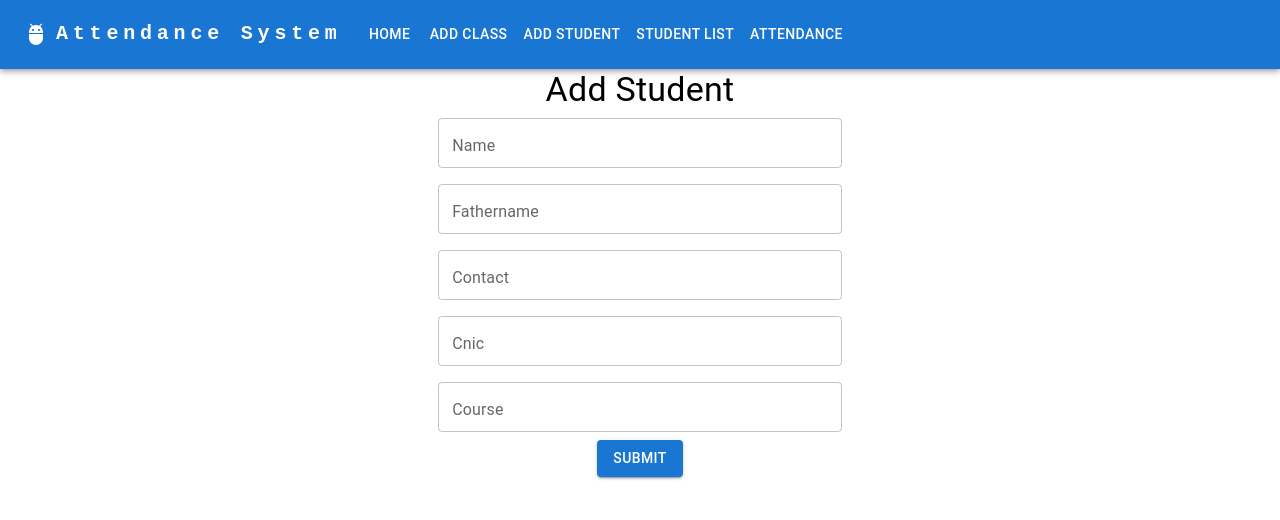
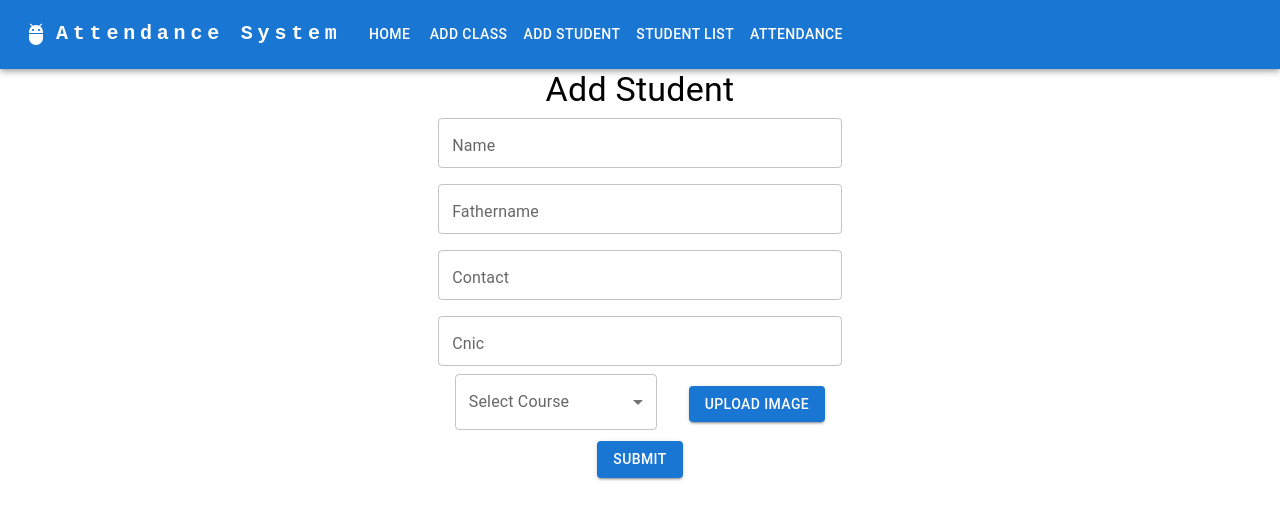
Before and after one commit to obaidmuneer/attendance-management, a React (Create React App) app: page /add_student in a window 1280 px wide. Shown: the top 520 px of the page. Built offline with nearby package versions, Linux system fonts and the light colour scheme.

Commit message:
improved ux

```diff
--- a/src/components/add_class/index.jsx
+++ b/src/components/add_class/index.jsx
@@ -34,65 +34,53 @@ const AddClass = ({ api }) => {
       classSchedule: "",
     },
     validationSchema,
-    onSubmit: (values) => {
+    onSubmit: (values, actions) => {
       console.log("Submitted", values);
+      handleSubmit();
+      actions.resetForm({
+        values: {
+          teacher: "",
+          batch: formik.values.batch,
+          course: formik.values.course,
+          section: "",
+          classTiming: "",
+          classSchedule: formik.values.classSchedule,
         },
       });
-  const handleSubmit = (e) => {
-    e.preventDefault();
-    // just checking i can also do it this way lol
+    },
+  });
+  const handleSubmit = async () => {
+    try {
       let { teacher, classTiming, classSchedule, section, course, batch } =
-      e.target;
+        formik.values;
       let data = {
-      teacher: teacher.value,
-      classTiming: classTiming.value,
-      classSchedule: classSchedule.value,
-      section: section.value,
-      course: course.value,
-      batch: batch.value,
+        teacher,
+        classTiming,
+        classSchedule,
+        section,
+        course,
+        batch,
       };
-
-    axios
-      .post(`${api}/add_class`, data)
-      .then((res) => console.log(res.data))
-      .catch((err) => console.log(err));
+      const result = await axios.post(`${api}/add_class`, data);
+      console.log(result.data);
+    } catch (error) {
+      console.log(error.message);
+    }
   };
   return (
     <div
       style={{
         display: "flex",
         flexDirection: "column",
-        // justifyContent: 'center',
         alignItems: "center",
       }}
     >
       <h3>Add Class</h3>
-      {/* <form onSubmit={handleSubmit}>
-        <span>Teacher :</span>
-        <input type="text" name="teacher" /> <br />
-        <span>Class Timing :</span>
-        <input type="text" name="classTiming" /> <br />
-        <span>Class Schedule :</span>
-        <input type="text" name="classSchedule" />
-        <br />
-        <span>Section :</span>
-        <input type="text" name="section" />
-        <br />
-        <span>Course :</span>
-        <input type="text" name="course" />
-        <br />
-        <span>Batch :</span>
-        <input type="text" name="batch" />
-        <br />
-        <input type="submit" value="Submit" />
-      </form> */}
-
       <div>
-        {/* <form onSubmit={formik.handleSubmit}> */}
         <Box
           component="form"
           sx={{
-          "& .MuiTextField-root": {  width: "40ch" },
+            "& .MuiTextField-root": { width: "40ch" },
             display: "flex",
             flexDirection: "column",
             alignItems: "center",
@@ -102,17 +90,41 @@ const AddClass = ({ api }) => {
           autoComplete="off"
           onSubmit={formik.handleSubmit}
         >
-          <ModifiedTextField str={"teacher"} formik={formik} />
+          <ModifiedTextField
+            str={"teacher"}
+            placeHelper={"Enter Teacher's Name"}
+            formik={formik}
+          />
           <br />
-          <ModifiedTextField str={"course"} formik={formik} />
+          <ModifiedTextField
+            str={"course"}
+            placeHelper={"Enter Course Name i.e WEB"}
+            formik={formik}
+          />
           <br />
-          <ModifiedTextField str={"batch"} formik={formik} />
+          <ModifiedTextField
+            str={"batch"}
+            placeHelper={"Enter Batch no i.e 2, 3"}
+            formik={formik}
+          />
           <br />
-          <ModifiedTextField str={"section"} formik={formik} />
+          <ModifiedTextField
+            str={"section"}
+            placeHelper={"Enter Section Name i.e A, B"}
+            formik={formik}
+          />
           <br />
-          <ModifiedTextField str={"classTiming"} formik={formik} />
+          <ModifiedTextField
+            str={"classTiming"}
+            placeHelper={"9pm to 10pm or 9:00PM to 10:00PM"}
+            formik={formik}
+          />
           <br />
-          <ModifiedTextField str={"classSchedule"} formik={formik} />
+          <ModifiedTextField
+            str={"classSchedule"}
+            placeHelper={"Classes Day i.e MWF , TTS , Sunday"}
+            formik={formik}
+          />
           <br />
           <Button
             color="primary"
@@ -123,7 +135,6 @@ const AddClass = ({ api }) => {
             Submit
           </Button>
         </Box>
-        {/* </form> */}
       </div>
     </div>
   );
--- a/src/components/add_student/index.jsx
+++ b/src/components/add_student/index.jsx
@@ -1,12 +1,16 @@
 import axios from "axios";
-import { useState } from "react";
-import { useNavigate } from "react-router-dom";
 import { useFormik } from "formik";
 import * as yup from "yup";
 import Button from "@mui/material/Button";
 import ModifiedTextField from "../textfield";
 import Box from "@mui/material/Box";
 import { Typography } from "@mui/material";
+import InputLabel from "@mui/material/InputLabel";
+import MenuItem from "@mui/material/MenuItem";
+import Select from "@mui/material/Select";
+import FormControl from "@mui/material/FormControl";
+import FormHelperText from "@mui/material/FormHelperText";
+import Stack from "@mui/material/Stack";
 
 const validationSchema = yup.object({
   name: yup
@@ -17,16 +21,13 @@ const validationSchema = yup.object({
     .required("Father name is required i.e Muneer Hussain"),
   contact: yup.string().required("Contact no is required i.e +923133853852"),
   cnic: yup.string().required("CNIC no is required i.e 98754-59887654-5"),
-  course: yup.string().required("Course name is required i.e WEB, AI-Chatbot"),
+  course: yup
+    .string()
+    .required("Course name is required i.e Select WEB, AI-Chatbot"),
+  pic: yup.mixed(),
 });
 
 const AddStudent = ({ api }) => {
-  const [name, setName] = useState("");
-  const [fathername, setFathername] = useState("");
-  const [contact, setContact] = useState("");
-  const [cnic, setCnic] = useState("");
-  const [course, setCourse] = useState("");
-  const [image, setImage] = useState({ preview: "", data: "" });
 
   const formik = useFormik({
     initialValues: {
@@ -35,53 +36,54 @@ const AddStudent = ({ api }) => {
       contact: "",
       cnic: "",
       course: "",
+      pic: null,
     },
     validationSchema,
-    onSubmit: (values) => {
+    onSubmit: (values, actions) => {
       console.log("Submitted", values);
+      handleSubmit();
+      actions.resetForm({
+        values:{
+          name: "",
+          fathername: "",
+          contact: "",
+          cnic: "",
+          course: formik.values.course,
+          pic: null,
+        }
+      });
     },
   });
 
-  const navigate = useNavigate();
-
-  const handleSubmit = async (e) => {
-    e.preventDefault();
-
-    let formData = new FormData();
-    formData.append("pic", image.data);
-    // console.log(formData);
+  const handleSubmit = async () => {
+    const { name, fathername, contact, cnic, course , pic } = formik.values;
+    console.log(Boolean(pic));
 
     const result = await axios.post(`${api}/students`, {
       name,
       fathername,
       contact,
       cnic,
-      course, //make the list to be fethced from server
+      course,
     });
     console.log(result.data.data.roll);
 
-    axios
-      .post(`${api}/students/img/${result.data.data.roll}`, formData, {
-        headers: {
-          "Content-Type": "multipart/form-data",
-        },
-      })
-      .then((res) => {
-        console.log(res.data);
-      })
-      .catch((err) => {
-        console.log(err);
-      });
+    if (Boolean(pic)) {
+      let formData = new FormData();
+      formData.append("pic", pic);
+      // console.log(formData);
 
-    navigate("/");
-  };
-
-  const handleFileChange = (e) => {
-    const img = {
-      preview: URL.createObjectURL(e.target.files[0]),
-      data: e.target.files[0],
-    };
-    setImage(img);
+      const imgResult = await axios.post(
+        `${api}/students/img/${result.data.data.roll}`,
+        formData,
+        {
+          headers: {
+            "Content-Type": "multipart/form-data",
+          },
+        }
+      );
+      console.log(imgResult.data);
+    }
   };
 
   return (
@@ -93,21 +95,6 @@ const AddStudent = ({ api }) => {
       }}
     >
       <Typography variant="h4">Add Student</Typography>
-      {/* <form encType="multipart/form-data" onSubmit={handleSubmit}>
-                <span>Name :</span> <input type="text" onChange={(e) => setName(e.target.value)} value={name} /> <br />
-                <span>Father Name :</span> <input type="text" onChange={(e) => setFathername(e.target.value)} value={fathername} /> <br />
-                <span>Contact No:</span> <input type="number" onChange={(e) => setContact(+e.target.value)} value={contact} /> <br />
-                <span>Cnic: </span><input type="number" onChange={(e) => setCnic(e.target.value)} value={cnic} /> <br />
-                <span>Course :</span>
-                <select defaultValue={"course"} onChange={(e) => setCourse(e.target.value)}>
-                    <option value="course" disabled >Select Course</option>
-                    <option value="chatbot">Chatbot</option>
-                    <option value="web">WEB</option>
-                    <option value="graphic">Graphic</option>
-                </select> <br />
-                <input type="file" name="pic" onChange={handleFileChange} />
-                <input type="submit" value="Add Student" />
-            </form> */}
       <Box
         component="form"
         encType="multipart/form-data"
@@ -122,15 +109,71 @@ const AddStudent = ({ api }) => {
         autoComplete="off"
         onSubmit={formik.handleSubmit}
       >
-        <ModifiedTextField str={"name"} formik={formik} />
-        <ModifiedTextField str={"fathername"} formik={formik} />
-        <ModifiedTextField str={"contact"} formik={formik} />
-        <ModifiedTextField str={"cnic"} formik={formik} />
-        <ModifiedTextField str={"course"} formik={formik} />
+        <ModifiedTextField
+          str={"name"}
+          placeHelper="Enter Student's Name"
+          formik={formik}
+        />
+        <ModifiedTextField
+          str={"fathername"}
+          placeHelper="Enter Father Name"
+          formik={formik}
+        />
+        <ModifiedTextField
+          str={"contact"}
+          placeHelper="Enter Phone no i.e 031212345678"
+          formik={formik}
+          type={"number"}
+        />
+        <ModifiedTextField
+          str={"cnic"}
+          placeHelper={"Enter CNIC no xxxxx-xxxxxxx-x"}
+          formik={formik}
+          type={"number"}
+        />
+
         {/* {"course should be a list to be fethced from server"} */}
+
+        <Stack direction="row" alignItems="center" spacing={4}>
+          <FormControl
+
+            sx={{ width: "20ch" }}
+            error={formik.touched.course && Boolean(formik.errors.course)}
+          >
+            <InputLabel id="course">Select Course</InputLabel>
+            <Select
+              name="course"
+              labelId="course"
+              id="course"
+              value={formik.values.course}
+              label="Select Course"
+              onChange={formik.handleChange}
+            >
+              <MenuItem value={"web"}>Web</MenuItem>
+              <MenuItem value={"graphic"}>Graphic</MenuItem>
+              <MenuItem value={"ai-chatbot"}>AI Chatbot</MenuItem>
+            </Select>
+            <FormHelperText>
+              {formik.touched.course && formik.errors.course}
+            </FormHelperText>
+          </FormControl>
+
+          <Button variant="contained" component="label">
+            Upload Image
+            <input
+              id="pic"
+              name="pic"
+              type="file"
+              hidden
+              onChange={(event) => {
+                formik.setFieldValue("pic", event.currentTarget.files[0]);
+              }}
+            />
+          </Button>
+        </Stack>
         <Button
           color="primary"
-          sx={{ justifyContent: "center" }}
+          sx={{ justifyContent: "center", mt: 1 }}
           variant="contained"
           type="submit"
         >
```
Lines whose indentation alone changed are shown as unchanged.
